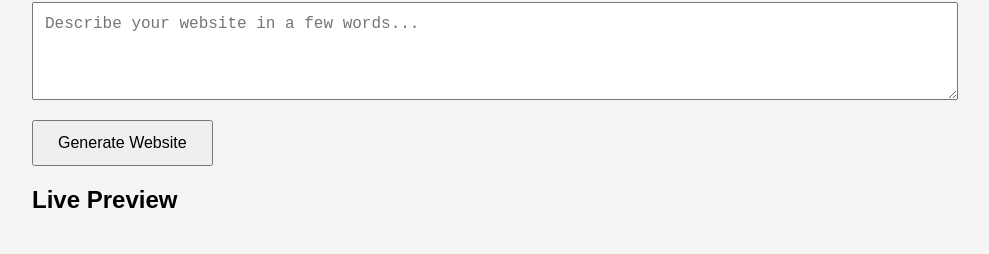
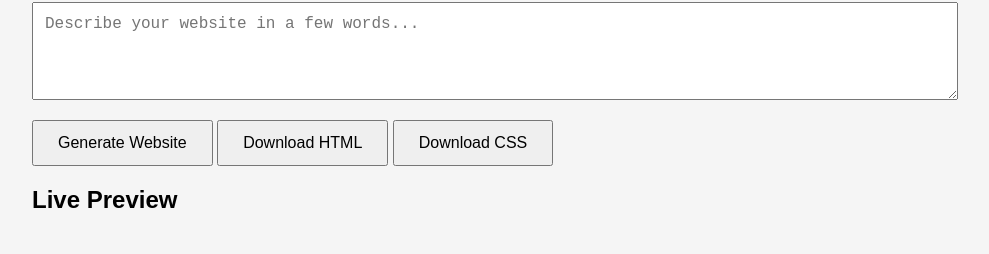
Before and after one commit to jordan-dsouza/AI_Website_Generator, a plain HTML site: page FrontEnd/index.html in a window 1280 px wide. Shown: the part 118-372 px from the top of the page, without its empty margins (158-1147 px from the left). Drawn offline with Linux system fonts and the light colour scheme.

Commit message:
Update index.html

```diff
--- a/FrontEnd/index.html
+++ b/FrontEnd/index.html
@@ -21,6 +21,10 @@
         <!--Executes when button clicked-->
         <button onclick="generateWebsite()">Generate Website</button>
 
+        <button onclick="downloadHTML()">Download HTML</button>
+        <button onclick="downloadCSS()">Download CSS</button>
+
+
         <h2>Live Preview</h2>
         <!--Unique id 'preview'-->
         <iframe id="preview"></iframe>
```
